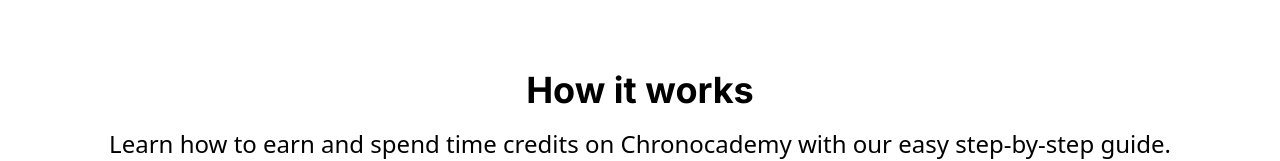
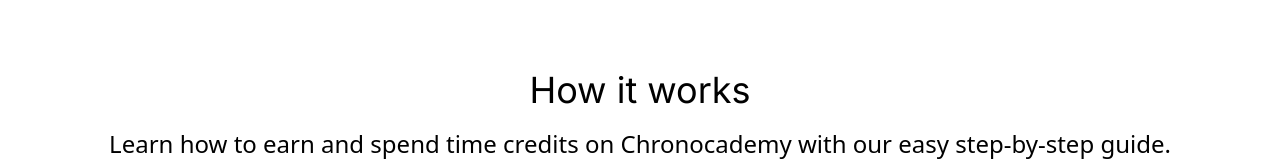
Before and after one commit to juaninicolai/chronocademy, a Next.js app: page / in a window 1280 px wide. Shown: the part 839-1000 px from the top of the page. Built offline with nearby package versions, Linux system fonts and the light colour scheme.

Commit message:
Refactor style

```diff
--- a/app/components/HowItWorks.tsx
+++ b/app/components/HowItWorks.tsx
@@ -3,7 +3,7 @@
 
 export default function HowItWorks() {
     return <div id={"how-it-works"} className={"flex flex-col justify-center items-center py-16"}>
-        <h1 className={"font-bold text-4xl text-secondary-black-500"}>How it works</h1>
+        <h1 className={"font-inter text-4xl text-secondary-black-500"}>How it works</h1>
         <h2 className={"font-roboto text-h1 py-4"}>Learn how to earn and spend time credits on Chronocademy with
             our easy step-by-step guide.</h2>
         <div className={"flex space-x-10 pt-16"}>
```
